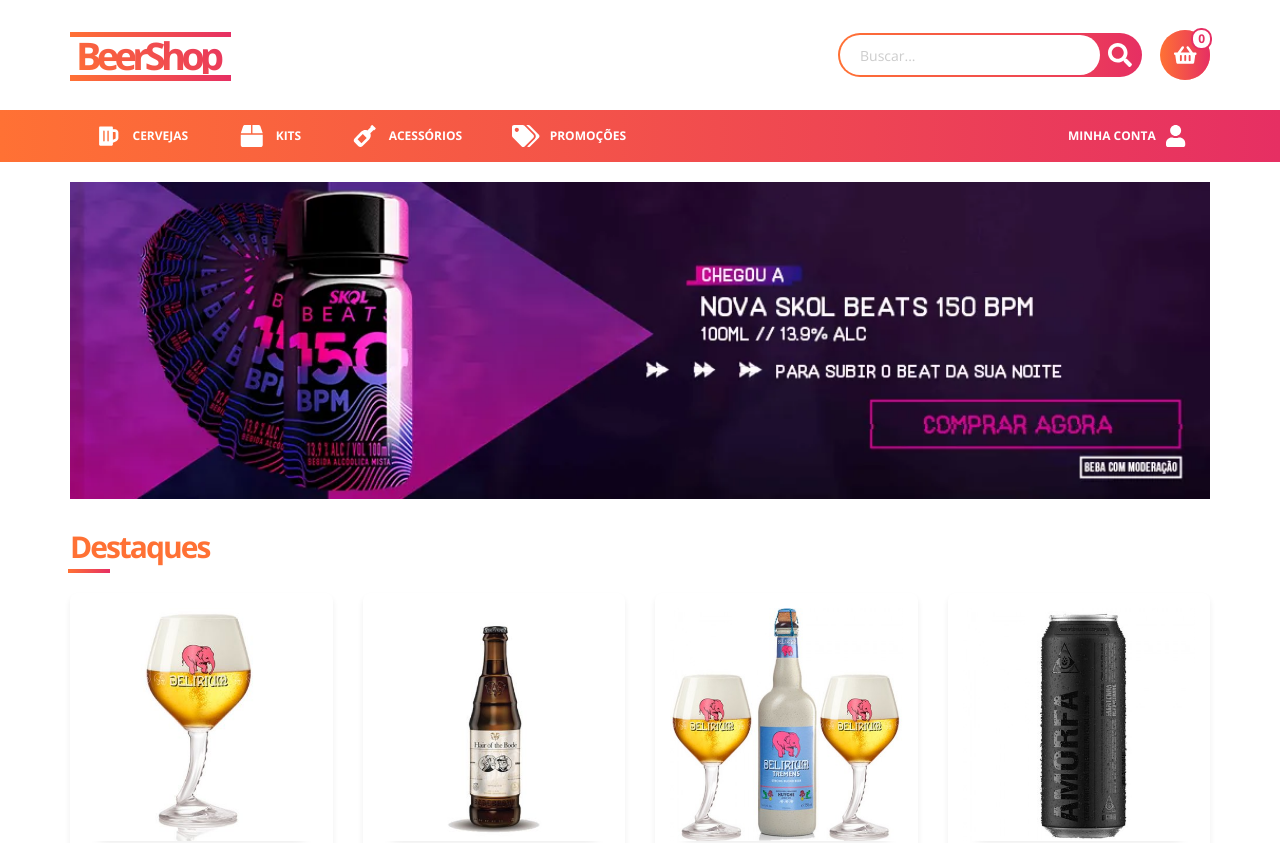
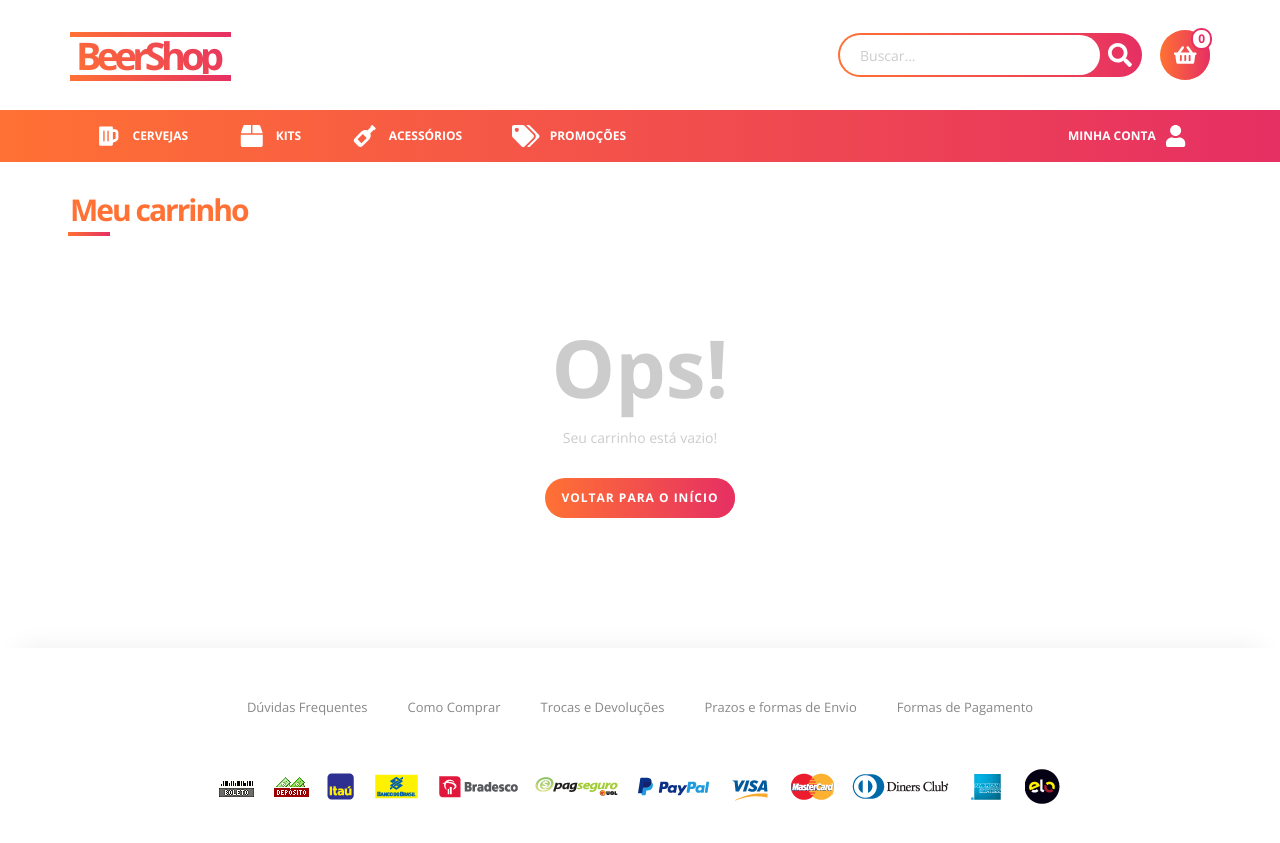
Before and after one commit to camposdev/beershop, a React (Create React App) app: page /cart in a window 1280 px wide. Before the commit this address led to /. Shown: the top 843 px of the page. Built offline with nearby package versions, Linux system fonts and the light colour scheme.

Commit message:
merge cart list

```diff
--- a/src/App.js
+++ b/src/App.js
@@ -14,6 +14,7 @@
 import Products from './pages/Products';
 import Product from './pages/Product';
 import Store from './context/Store';
+import Cart from './pages/Cart';
 
 const App = () => (
   <ThemeProvider theme={theme}>
@@ -28,6 +29,7 @@
           <Route path="/accessories" component={Products} />
           <Route path="/sale" component={Products} />
           <Route path="/product/:id" component={Product} />
+          <Route path="/cart" component={Cart} />
           <Route path="*">
             <Redirect to="/" />
           </Route>
--- a/src/components/Header/ShoppingCart/ShoppingCart.jsx
+++ b/src/components/Header/ShoppingCart/ShoppingCart.jsx
@@ -2,6 +2,7 @@
 import { faShoppingBasket } from '@fortawesome/free-solid-svg-icons';
 import numeral from 'numeral';
 import { Context } from '../../../context/Store';
+import mergeDuplicates from '../../../utils/mergeDuplicates';
 import {
   Wrapper,
   StyledCart,
@@ -19,9 +20,10 @@
 
 export default () => {
   const [openCart, setOpenCart] = useState(false);
+  const [products, setProducts] = useState([]);
   const dropdownRef = useRef(null);
   const cartRef = useRef(null);
-  const [cart] = useContext(Context);
+  const [store] = useContext(Context);
 
   useEffect(() => {
     const listenClose = (e) => {
@@ -40,17 +42,21 @@
     };
   }, [openCart]);
 
+  useEffect(() => {
+    setProducts(mergeDuplicates(store.cart, 'id'));
+  }, [store]);
+
   return (
     <Wrapper isOpen={openCart}>
       <StyledCart ref={cartRef} onClick={() => setOpenCart(!openCart)}>
         <IconCart icon={faShoppingBasket} />
-        <Count>{cart.products.length}</Count>
+        <Count>{products.length}</Count>
       </StyledCart>
 
       {openCart && (
         <DropdownCart ref={dropdownRef}>
           <WrapperItems>
-            {cart.products.length > 0 ? cart.products.map((item) => (
+            {products.length > 0 ? products.map((item) => (
               <ItemCart
                 key={item.id}
                 to={`/product/${item.id}`}
@@ -62,7 +68,10 @@
 
                 <div>
                   <ItemCartTitle>{item.name}</ItemCartTitle>
-                  <ItemCartPrice>{numeral(item.price).format('$0,0.00')}</ItemCartPrice>
+                  <ItemCartPrice>
+                    {item.count > 1 && <span>x{item.count}</span>}
+                    {numeral(item.price * item.count).format('$0,0.00')}
+                  </ItemCartPrice>
                 </div>
               </ItemCart>
             )) : (
--- a/src/components/Header/ShoppingCart/styled.js
+++ b/src/components/Header/ShoppingCart/styled.js
@@ -144,6 +144,12 @@
   font-size: ${rem(12)};
   font-weight: bold;
   color: ${theme('palette.primary.300')};
+
+  span {
+    font-weight: bold;
+    margin-right: 5px;
+    color: ${theme('palette.dark.200')};
+  }
 `;
 
 export const ItemCartEmpty = styled.div`
--- a/src/context/Reducer.js
+++ b/src/context/Reducer.js
@@ -3,12 +3,12 @@
     case 'ADD_PRODUCT_CART':
       return {
         ...state,
-        products: [...state.products, action.payload]
+        cart: [...state.cart, action.payload]
       };
     case 'REMOVE_PRODUCT_CART':
       return {
         ...state,
-        products: state.products.filter((item) => item.id !== action.payload)
+        cart: state.cart.filter((item) => item.id !== action.payload)
       };
     default:
       return state;
--- a/src/context/Store.js
+++ b/src/context/Store.js
@@ -2,7 +2,7 @@
 import Reducer from './Reducer';
 
 const initialState = {
-  products: []
+  cart: []
 };
 
 const Store = ({ children }) => {
--- a/src/mock.js
+++ b/src/mock.js
@@ -12,21 +12,21 @@
     price: 124.9,
     photo: '/products/2.jpg',
     description: '6 Pack Sierra Nevada Pale Ale contendo: 6 Unidades da Cerveja Sierra Nevada Pale Ale 355 ml   Sierra Nevada Pale Ale, é uma interpretação deliciosa de um estilo clássico.De coloração âmbar profundo, possui creme branco de boa formação e estabilidade. Generosas quantidades de lúpulo são utilizados na fabricação, e trazem aromas de grapefruit, limão e cassis. Levemente frutada e refrescante, o amargor do lúpulo é muito bem sustentado pelo dulçor do malte. Medalhas de Ouro: Great American Beer Festival (American Pale Ale: 1995, 1994, 1993; Classic English Pale Ale: 1992; Pale Ale: 1990, 1989, 1987) Estilo: American Pale Ale.  Teor alcoólico: 5,6%   Volume: 355ml',
-    featured: false
+    featured: true
   }, {
     id: 3,
     name: 'Copo Delirium Tremens 330 ml',
     price: 69.9,
     photo: '/products/3.jpg',
     description: 'Copo modelo tulipa da Cerveja Delirium Tremens  - 330 ml Na Bélgica,cada cerveja tem o seu copo próprio. O design e o formato de cada copo tem funcão em relação à espuma e tem o objetivo de desprender o bouquet e aroma do estilo desta cerveja em específico, permitindo que você possa apreciar o que uma Delirium Tremens tem de melhor. Isso influi consideravelmente nos prazeres gustativos que você pode obter de uma cerveja.   TULIPA: Ideal para cervejas que possuem bastante creme, como as Strong Ales belgas. O desenho é baixo e elegante, permitindo também observar a evolução da espuma. A verdadeira Tulipa parece mais com uma taça de conhaque, porém com a boca do copo virada para fora.',
-    featured: true
+    featured: false
   }, {
     id: 4,
     name: 'Bodebrown Hair of the Bode - 330 ml',
     price: 26.9,
     photo: '/products/4.jpg',
     description: 'Bodebrown Hair of the Bode é uma Barley Wine colaborativa e inspirada na cervejaria americana Hair of the Dog (especializada em cervejas Vintages e Strong Ales), com a receita criada pelo cervejeiro e fundador Alan Sprints. Faz parte da "Wood Aged Series" em barril de carvalho americano de vinho Carmenere e envelhecida por 12 meses na garrafa. Com 50 IBUs, apresenta notas de malte, caramelo, frutas secas e leve vinho do porto e cereja, com potencial de guarda para os próximos 20 anos. Estilo: Barley Wine Teor Alcoólico:11,7 % Volume: 330 ml',
-    featured: true
+    featured: false
   }, {
     id: 5,
     name: 'Kit Delirium Tremens 750 ml + 2 Copos',
@@ -75,7 +75,7 @@
     price: 19.9,
     photo: '/products/11.jpg',
     description: 'A Cerveja Americana New Belgium Fat Tire Amber Ale é uma cerveja de coloração âmbar, corpo médio e espuma de boa formação. Apresenta notas de malte tostado e caramelo perfeitamente equilibradas com o frescor do lúpulo. Estilo: Amber Ale Teor Alcoólico: 5,2% Volume: 355 ml',
-    featured: false
+    featured: true
   }, {
     id: 12,
     name: 'Kit Tripel Karmeliet 1 Garrafa 750 ml + 2 Copos',
--- /dev/null
+++ b/src/pages/Cart/Cart.jsx
@@ -0,0 +1,58 @@
+import React, { useContext, useEffect, useState } from 'react';
+import Container from '../../components/Container';
+import Heading from '../../components/Heading';
+import Button from '../../components/Button';
+import { Context } from '../../context/Store';
+import EmptyState from './EmptyState';
+import mergeDuplicates from '../../utils/mergeDuplicates';
+
+const Cart = () => {
+  const [products, setProducts] = useState([]);
+  const [store, dispatch] = useContext(Context);
+
+  useEffect(() => {
+    setProducts(mergeDuplicates(store.cart, 'id'));
+  }, [store]);
+
+  const removeItem = (item) => {
+    dispatch({ type: 'REMOVE_PRODUCT_CART', payload: item.id });
+  };
+
+  return (
+    <Container>
+      <Heading>Meu carrinho</Heading>
+      {store.cart.length > 0 ? (
+        <table>
+          <thead>
+            <tr>
+              <th />
+              <th>Produto</th>
+              <th>Qtd</th>
+              <th>Valor unitário</th>
+              <th>Valor total</th>
+              <th />
+            </tr>
+          </thead>
+          <tbody>
+            {products.map((item) => (
+              <tr key={item.id}>
+                <td>
+                  <img src={item.photo} alt={item.name} width="120" />
+                </td>
+                <td>{item.name}</td>
+                <td><input type="number" value={item.count} /></td>
+                <td>{item.price}</td>
+                <td>{item.price}</td>
+                <td>
+                  <Button onClick={() => removeItem(item)}>x</Button>
+                </td>
+              </tr>
+            ))}
+          </tbody>
+        </table>
+      ) : <EmptyState />}
+    </Container>
+  );
+};
+
+export default Cart;
--- /dev/null
+++ b/src/pages/Cart/EmptyState.jsx
@@ -0,0 +1,15 @@
+import React from 'react';
+import { useHistory } from 'react-router-dom';
+import Button from '../../components/Button';
+import { EmptyState } from './styled';
+
+export default () => {
+  const history = useHistory();
+  return (
+    <EmptyState>
+      <h2>Ops!</h2>
+      <p>Seu carrinho está vazio!</p>
+      <Button onClick={() => history.push('/')}>Voltar para o início</Button>
+    </EmptyState>
+  );
+};
--- /dev/null
+++ b/src/pages/Cart/index.js
@@ -0,0 +1,3 @@
+import Cart from './Cart';
+
+export default Cart;
--- /dev/null
+++ b/src/pages/Cart/styled.js
@@ -0,0 +1,16 @@
+import styled from 'styled-components';
+import { rem } from 'polished';
+import { theme } from 'styled-tools';
+
+export const EmptyState = styled.div`
+  padding: 50px 0;
+  text-align: center;
+  color: ${theme('palette.dark.100')};
+  h2 {
+    font-size: ${rem(80)};
+    margin: 0;
+  }
+  p {
+    margin: 0 0 30px;
+  }
+`;
--- /dev/null
+++ b/src/utils/mergeDuplicates.js
@@ -0,0 +1,11 @@
+import removeDuplicates from './removeDuplicates';
+
+export default (list, key) => {
+  const merged = list.map((item) => {
+    const listItem = item;
+    listItem.count = list.filter((p) => p[key] === listItem[key]).length;
+    return listItem;
+  });
+
+  return removeDuplicates(merged, key);
+};
--- /dev/null
+++ b/src/utils/removeDuplicates.js
@@ -0,0 +1,5 @@
+/* eslint-disable */
+export default (array, key) => {
+  const lookup = {};
+  return array.filter((obj) => !lookup[obj[key]] && (lookup[obj[key]] = true));
+};
```
